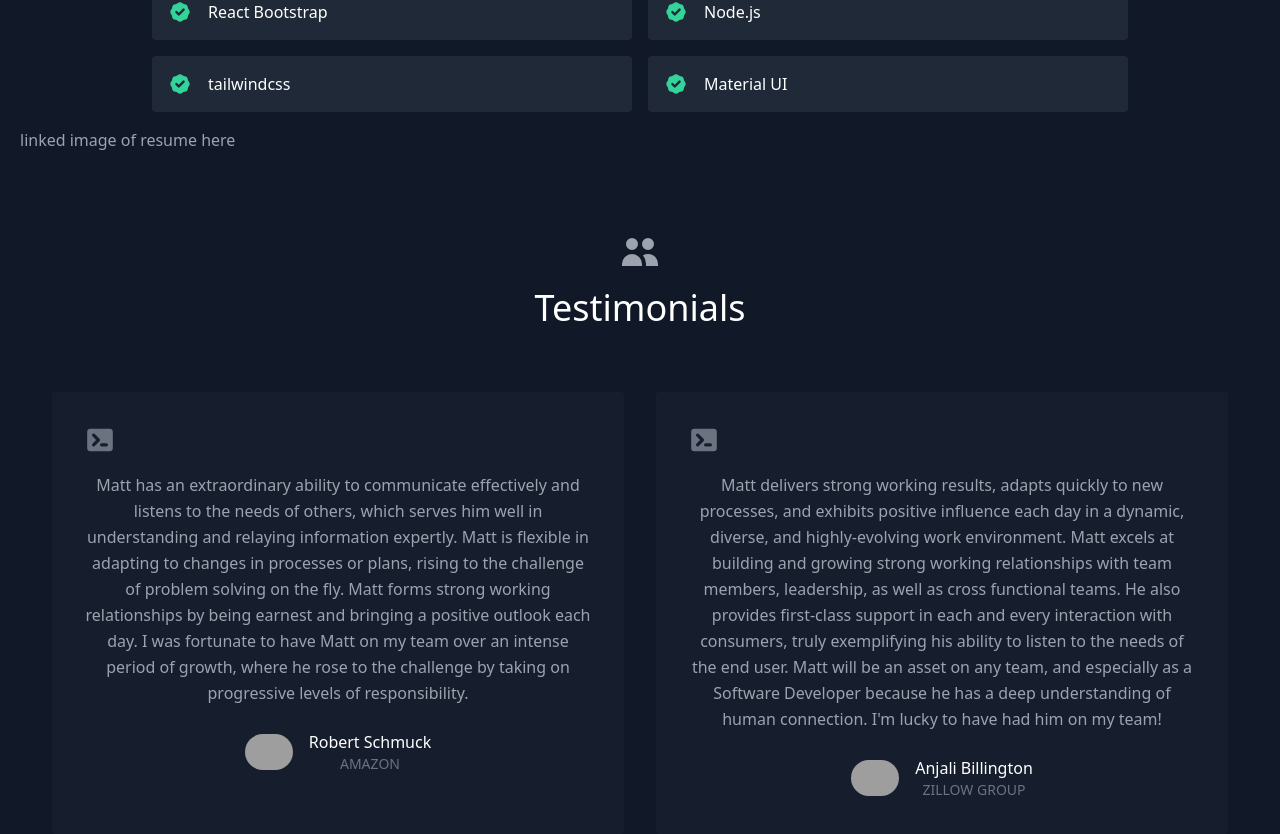
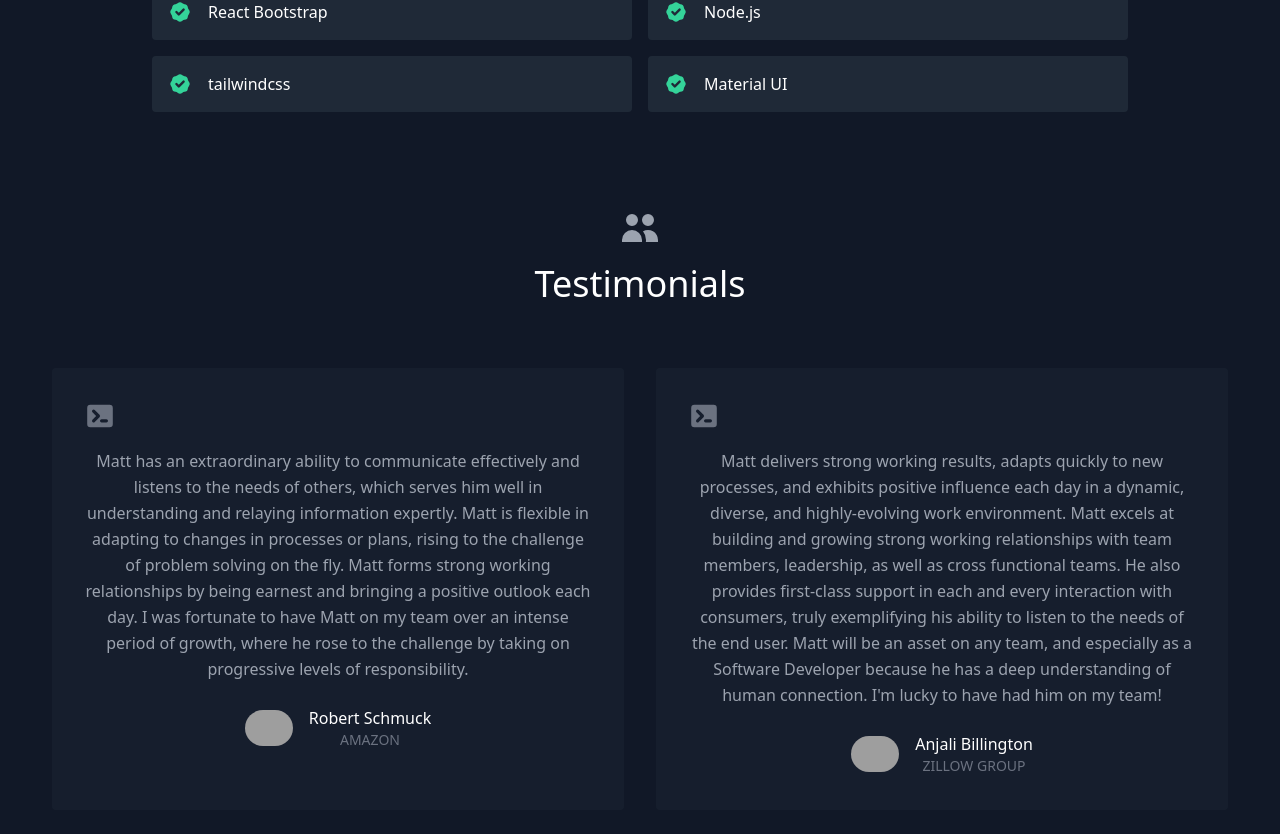
Before and after one commit to jamiguel23/my-portfolio, a React (Create React App) app: page / in a window 1280 px wide. Shown: the part 2734-3568 px from the top of the page. Built offline with nearby package versions, Linux system fonts and the light colour scheme; grey boxes are pictures that could not be loaded.

Commit message:
added resime png

```diff
--- a/src/components/Skills.js
+++ b/src/components/Skills.js
@@ -30,9 +30,16 @@ export default function Skills() {
           ))}
         </div>
 
-        <div>
-          linked image of resume here
-        </div>
+        {/* <div className="">
+
+        <img
+            className="object-scale-down h-50 w-100"
+            alt="hero"
+            src="./resume.png"
+          />
+
+          <a href="https://www.hipdf.com/download-file?share_id=jNncY4S7P_816dAEPNIdFg">Download Resume</a>
+        </div> */}
       </div>
     </section>
   );
```
Also changed, not shown: public/resume.png (added).
